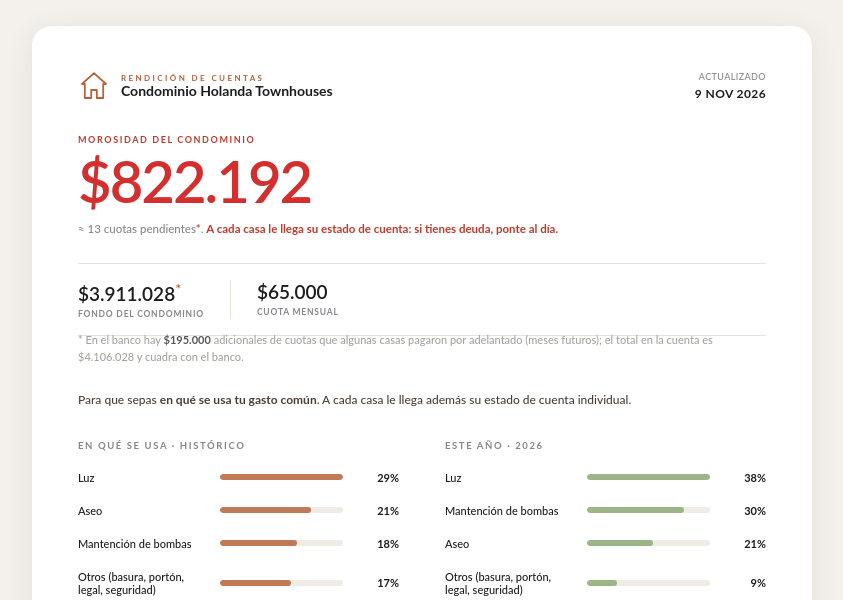
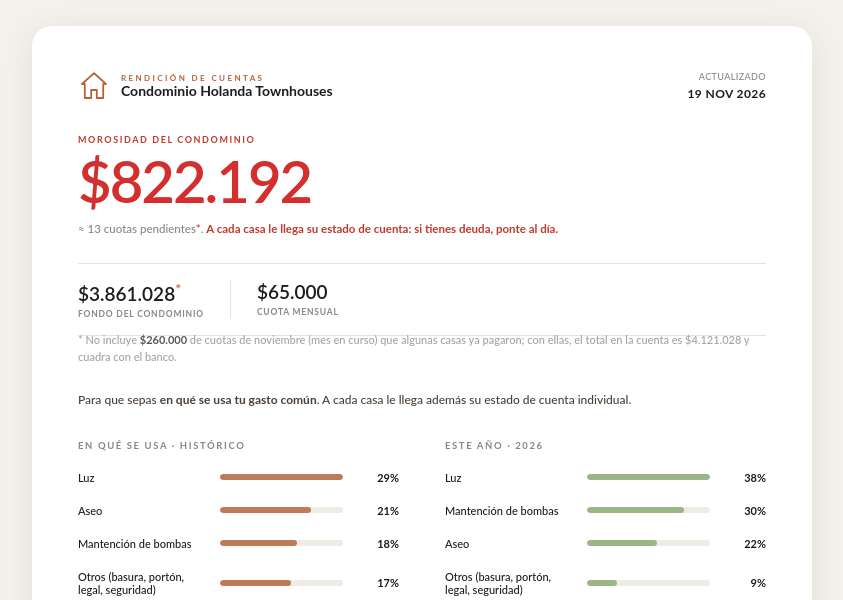
Before and after one commit to amayafernanda/Holanda-Townhouses, a plain HTML site: page index.html in a window 1280 px wide. Shown: the top 600 px of the page, without its empty margins (218-1061 px from the left). Drawn offline with Linux system fonts and the light colour scheme.

Commit message:
Rendición al 19-nov-2026; cuotas del mes en curso
Co-Authored-By: Claude Opus 5.5 <noreply@anthropic.com>
Claude-Session: https://claude.ai/code/session_0131r44z7n7wgai7LvT4r3dA

```diff
--- a/index.html
+++ b/index.html
@@ -38,13 +38,13 @@ h2{font-size:9.5px;font-weight:700;letter-spacing:1.6px;text-transform:uppercase
 .foot{margin-top:26px;font-size:9.5px;color:#a7a29a;line-height:1.6;}
 </style></head>
 <body><div class="card">
-<div class="mast"><div class="wm"><svg viewBox="0 0 40 40" width="32" height="32"><path d="M20 4 L35 17.5 L31.5 17.5 L31.5 35 L23.5 35 L23.5 25 L16.5 25 L16.5 35 L8.5 35 L8.5 17.5 L5 17.5 Z" fill="none" stroke="#b5613a" stroke-width="2.2" stroke-linejoin="round"/></svg><div><div class="ey">Rendición de cuentas</div><div class="nm">Condominio Holanda Townhouses</div></div></div><div class="meta">Actualizado<br><b>9 nov 2026</b></div></div>
+<div class="mast"><div class="wm"><svg viewBox="0 0 40 40" width="32" height="32"><path d="M20 4 L35 17.5 L31.5 17.5 L31.5 35 L23.5 35 L23.5 25 L16.5 25 L16.5 35 L8.5 35 L8.5 17.5 L5 17.5 Z" fill="none" stroke="#b5613a" stroke-width="2.2" stroke-linejoin="round"/></svg><div><div class="ey">Rendición de cuentas</div><div class="nm">Condominio Holanda Townhouses</div></div></div><div class="meta">Actualizado<br><b>19 nov 2026</b></div></div>
 <div class="hero"><div class="lb">Morosidad del condominio</div><div class="bg">$822.192</div><div class="cap">≈ 13 cuotas pendientes<span style="color:#c0392b">*</span>. <b>A cada casa le llega su estado de cuenta: si tienes deuda, ponte al día.</b></div></div>
-<div class="subs"><div><div class="v">$3.911.028<span style="color:#b5613a;font-size:14px;vertical-align:super">*</span></div><div class="k">Fondo del condominio</div></div><div class="sub2"><div class="v">$65.000</div><div class="k">Cuota mensual</div></div></div>
-<div style="font-size:11px;color:#a7a29a;margin:-14px 0 26px;line-height:1.5">* En el banco hay <b style="color:#5a5550">$195.000</b> adicionales de cuotas que algunas casas pagaron por adelantado (meses futuros); el total en la cuenta es $4.106.028 y cuadra con el banco.</div>
+<div class="subs"><div><div class="v">$3.861.028<span style="color:#b5613a;font-size:14px;vertical-align:super">*</span></div><div class="k">Fondo del condominio</div></div><div class="sub2"><div class="v">$65.000</div><div class="k">Cuota mensual</div></div></div>
+<div style="font-size:11px;color:#a7a29a;margin:-14px 0 26px;line-height:1.5">* No incluye <b style="color:#5a5550">$260.000</b> de cuotas de noviembre (mes en curso) que algunas casas ya pagaron; con ellas, el total en la cuenta es $4.121.028 y cuadra con el banco.</div>
 <div class="intro">Para que sepas <b>en qué se usa tu gasto común</b>. A cada casa le llega además su estado de cuenta individual.</div>
 <div class="cols"><div class="col"><h2>En qué se usa · histórico</h2><div class="erow"><div class="elab">Luz</div><div class="etr"><div class="efi" style="width:100%;background:#c07a58"></div></div><div class="eval">29%</div></div><div class="erow"><div class="elab">Aseo</div><div class="etr"><div class="efi" style="width:74%;background:#c07a58"></div></div><div class="eval">21%</div></div><div class="erow"><div class="elab">Mantención de bombas</div><div class="etr"><div class="efi" style="width:63%;background:#c07a58"></div></div><div class="eval">18%</div></div><div class="erow"><div class="elab">Otros (basura, portón, legal, seguridad)</div><div class="etr"><div class="efi" style="width:58%;background:#c07a58"></div></div><div class="eval">17%</div></div><div class="erow"><div class="elab">Jardín</div><div class="etr"><div class="efi" style="width:28%;background:#c07a58"></div></div><div class="eval">8%</div></div><div class="erow"><div class="elab">Generador</div><div class="etr"><div class="efi" style="width:23%;background:#c07a58"></div></div><div class="eval">7%</div></div><div class="note">Proporción de todo lo gastado desde oct-2022. La luz, el aseo y las bombas de agua se llevan la mayor parte.</div></div>
-<div class="col"><h2>Este año · 2026</h2><div class="erow"><div class="elab">Luz</div><div class="etr"><div class="efi" style="width:100%;background:#9cb587"></div></div><div class="eval">38%</div></div><div class="erow"><div class="elab">Mantención de bombas</div><div class="etr"><div class="efi" style="width:79%;background:#9cb587"></div></div><div class="eval">30%</div></div><div class="erow"><div class="elab">Aseo</div><div class="etr"><div class="efi" style="width:54%;background:#9cb587"></div></div><div class="eval">21%</div></div><div class="erow"><div class="elab">Otros (basura, portón, legal, seguridad)</div><div class="etr"><div class="efi" style="width:24%;background:#9cb587"></div></div><div class="eval">9%</div></div><div class="erow"><div class="elab">Jardín</div><div class="etr"><div class="efi" style="width:3%;background:#9cb587"></div></div><div class="eval">1%</div></div><div class="note">Lo gastado en 2026 hasta ahora. Este año se ha ido en lo esencial; el fondo queda para imprevistos más grandes.</div></div></div>
+<div class="col"><h2>Este año · 2026</h2><div class="erow"><div class="elab">Luz</div><div class="etr"><div class="efi" style="width:100%;background:#9cb587"></div></div><div class="eval">38%</div></div><div class="erow"><div class="elab">Mantención de bombas</div><div class="etr"><div class="efi" style="width:79%;background:#9cb587"></div></div><div class="eval">30%</div></div><div class="erow"><div class="elab">Aseo</div><div class="etr"><div class="efi" style="width:57%;background:#9cb587"></div></div><div class="eval">22%</div></div><div class="erow"><div class="elab">Otros (basura, portón, legal, seguridad)</div><div class="etr"><div class="efi" style="width:24%;background:#9cb587"></div></div><div class="eval">9%</div></div><div class="erow"><div class="elab">Jardín</div><div class="etr"><div class="efi" style="width:3%;background:#9cb587"></div></div><div class="eval">1%</div></div><div class="note">Lo gastado en 2026 hasta ahora. Este año se ha ido en lo esencial; el fondo queda para imprevistos más grandes.</div></div></div>
 <div class="pq"><b>Por qué importa tu cuota.</b> Los <b>$65.000</b> mensuales de cada casa mantienen la luz, el agua y el aseo, y arman el fondo para imprevistos. Cuando una casa se atrasa, esos gastos los termina cubriendo el resto, y no se pueden hacer bien las mantenciones. <b>Estar al día es lo que permite que el condominio funcione para todos.</b></div>
 <div class="cubre"><div class="h">Qué cubre tu gasto común</div><div class="g"><div><b>Agua</b> — bombas que dan presión y agua a las 9 casas.<br><b>Luz</b> — electricidad e iluminación de las áreas comunes.<br><b>Aseo</b> — limpieza y retiro de basura.</div><div><b>Generador</b> — respaldo eléctrico ante cortes.<br><b>Jardín</b> — mantención de las áreas verdes.<br><b>Portón y cámaras</b> — acceso y seguridad.</div></div></div>
 <div class="foot">* La morosidad considera las cuotas hasta octubre de 2026. Gracias a quienes están al día. Todas las cuentas cuadran con el banco, diferencia $0. &nbsp;·&nbsp; Administración</div>
```
